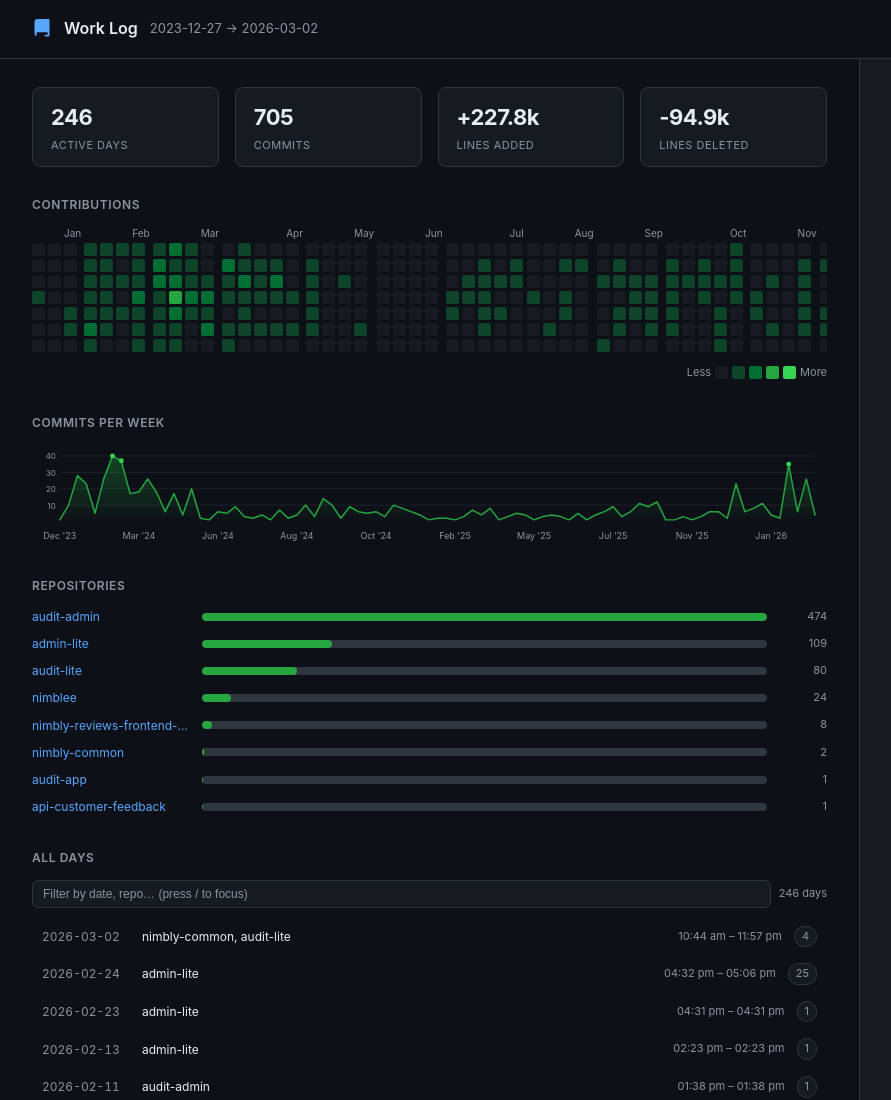
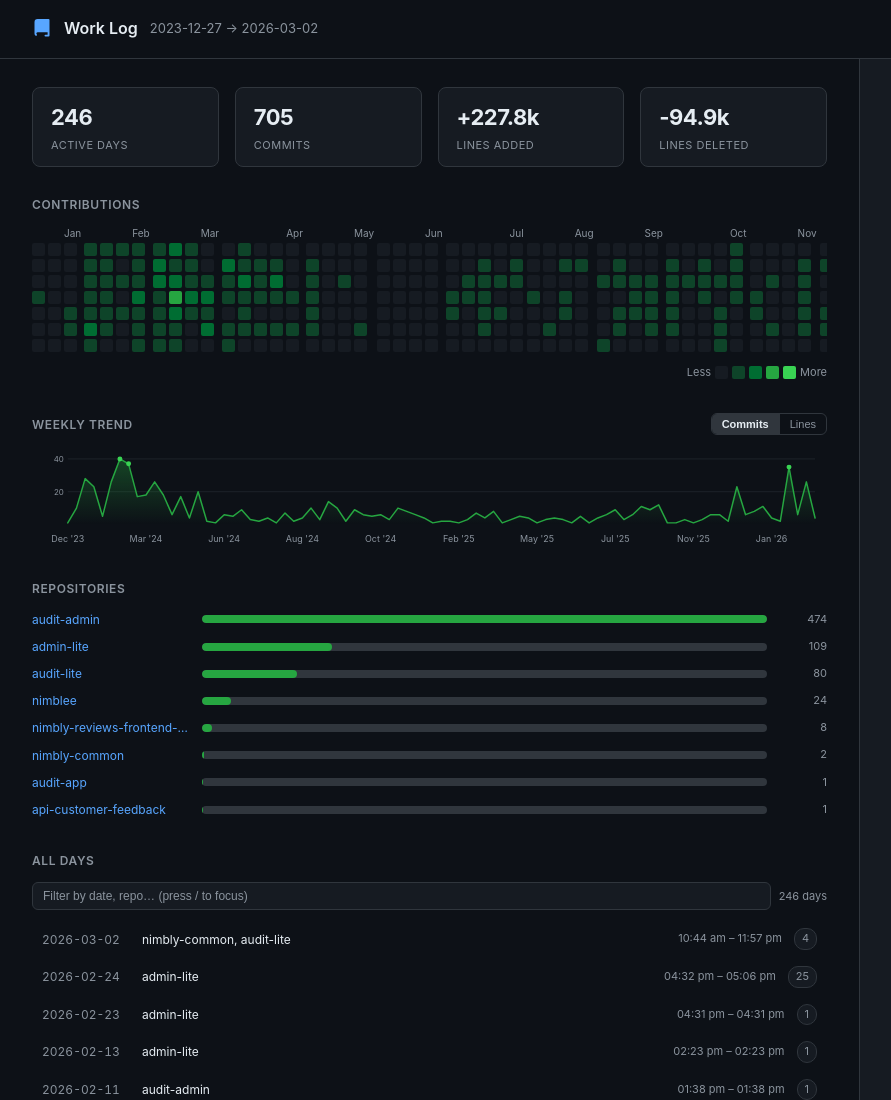
Before and after one commit to programmingMohit/work-logs, a plain HTML site: page index.html in a window 1280 px wide. Shown: the top 1100 px of the page, without its empty margins (0-891 px from the left). Drawn offline with nearby package versions, Linux system fonts and the light colour scheme.

Commit message:
feat: trend chart commits/lines toggle

```diff
--- a/index.html
+++ b/index.html
@@ -109,6 +109,17 @@
   .trend-wrap { margin-bottom: 32px; }
   .trend-chart { width: 100%; }
   .trend-dot { cursor: crosshair; }
+  .trend-header { display: flex; justify-content: space-between; align-items: center; margin-bottom: 12px; }
+  .trend-header .section-title { margin-bottom: 0; }
+  .toggle-group { display: flex; gap: 0; border: 1px solid var(--border); border-radius: 6px; overflow: hidden; }
+  .toggle-btn {
+    background: none; border: none; color: var(--muted);
+    font-size: 11px; padding: 4px 10px; cursor: pointer;
+    transition: background 0.1s, color 0.1s;
+  }
+  .toggle-btn:not(:last-child) { border-right: 1px solid var(--border); }
+  .toggle-btn:hover { background: var(--border); color: var(--text); }
+  .toggle-btn.active { background: var(--border); color: var(--text); font-weight: 600; }
 
   .repos-wrap { margin-bottom: 32px; }
   .repo-row { display: flex; align-items: center; gap: 10px; margin-bottom: 8px; }
@@ -238,7 +249,13 @@
       </div>
     </div>
     <div class="trend-wrap">
-      <div class="section-title">Commits per Week</div>
+      <div class="trend-header">
+        <div class="section-title">Weekly Trend</div>
+        <div class="toggle-group">
+          <button class="toggle-btn active" id="btn-commits" onclick="setTrendMetric('commits')">Commits</button>
+          <button class="toggle-btn" id="btn-lines" onclick="setTrendMetric('lines')">Lines</button>
+        </div>
+      </div>
       <div id="trend-chart" class="trend-chart"></div>
     </div>
     <div class="repos-wrap">
@@ -291,7 +308,7 @@ function render() {
   ].map(s => `<div class="stat"><div class="val">${s.val}</div><div class="lbl">${s.lbl}</div></div>`).join('');
 
   renderHeatmap(days);
-  renderTrendChart(days);
+  renderTrendChart(days, 'commits');
   renderRepoBars(days);
   renderRecentLogs(days);
 }
@@ -356,8 +373,17 @@ function renderHeatmap(days) {
   });
 }
 
-function renderTrendChart(days) {
-  // Group commits by Monday-anchored week
+let _trendDays = null;
+
+function setTrendMetric(metric) {
+  document.getElementById('btn-commits').classList.toggle('active', metric === 'commits');
+  document.getElementById('btn-lines').classList.toggle('active', metric === 'lines');
+  if (_trendDays) renderTrendChart(_trendDays, metric);
+}
+
+function renderTrendChart(days, metric) {
+  _trendDays = days;
+
   function weekKey(dateStr) {
     const d = new Date(dateStr);
     const monday = new Date(d);
@@ -365,31 +391,27 @@ function renderTrendChart(days) {
     return monday.toLocaleDateString('en-CA');
   }
 
-  const weeks = new Map();
-  days.forEach(d => { weeks.set(weekKey(d.date), (weeks.get(weekKey(d.date)) || 0) + d.commits); });
-  const entries = [...weeks.entries()].sort(([a], [b]) => a.localeCompare(b));
+  // Group by week
+  const weekMap = new Map();
+  days.forEach(d => {
+    const wk = weekKey(d.date);
+    if (!weekMap.has(wk)) weekMap.set(wk, { commits: 0, added: 0, deleted: 0 });
+    const w = weekMap.get(wk);
+    w.commits += d.commits;
+    w.added   += d.added   || 0;
+    w.deleted += d.deleted || 0;
+  });
+  const entries = [...weekMap.entries()].sort(([a], [b]) => a.localeCompare(b));
   if (entries.length < 2) return;
 
-  const values  = entries.map(([, v]) => v);
-  const maxVal  = Math.max(...values) || 1;
   const W = 800, H = 100;
-  const PAD = { top: 12, right: 12, bottom: 22, left: 28 };
+  const PAD = { top: 12, right: 12, bottom: 22, left: 36 };
   const cW = W - PAD.left - PAD.right;
   const cH = H - PAD.top  - PAD.bottom;
 
   const px = i => PAD.left + (i / (entries.length - 1)) * cW;
-  const py = v => PAD.top  + cH - (v / maxVal) * cH;
 
-  // Grid lines at 25/50/75/100%
-  const grid = [0.25, 0.5, 0.75, 1].map(f => {
-    const yv = PAD.top + cH - f * cH;
-    const label = Math.round(f * maxVal);
-    return `
-      <line x1="${PAD.left}" y1="${yv}" x2="${W - PAD.right}" y2="${yv}" stroke="#30363d" stroke-width="0.5"/>
-      <text x="${PAD.left - 4}" y="${yv + 3.5}" fill="#8b949e" font-size="8" text-anchor="end">${label}</text>`;
-  }).join('');
-
-  // X-axis month labels — one per ~8 weeks
+  // X-axis labels
   const interval = Math.max(1, Math.ceil(entries.length / 10));
   const xLabels = entries.map(([wk], i) => {
     if (i % interval !== 0) return '';
@@ -398,22 +420,30 @@ function renderTrendChart(days) {
     return `<text x="${px(i)}" y="${H - 4}" fill="#8b949e" font-size="9" text-anchor="middle">${lbl}</text>`;
   }).join('');
 
+  let svgContent = '';
+
+  if (metric === 'commits') {
+    const values  = entries.map(([, w]) => w.commits);
+    const maxVal  = Math.max(...values) || 1;
+    const py = v => PAD.top + cH - (v / maxVal) * cH;
+
+    const grid = [0.5, 1].map(f => {
+      const yv = PAD.top + cH - f * cH;
+      return `<line x1="${PAD.left}" y1="${yv}" x2="${W - PAD.right}" y2="${yv}" stroke="#30363d" stroke-width="0.5"/>
+        <text x="${PAD.left - 4}" y="${yv + 3.5}" fill="#8b949e" font-size="8" text-anchor="end">${Math.round(f * maxVal)}</text>`;
+    }).join('');
+
     const linePoints = values.map((v, i) => `${px(i)},${py(v)}`).join(' ');
     const areaPoints = `${px(0)},${PAD.top + cH} ${linePoints} ${px(entries.length - 1)},${PAD.top + cH}`;
-
-  // Hover dots (transparent, activate tooltip)
-  const dots = entries.map(([wk, v], i) =>
-    `<circle class="trend-dot" cx="${px(i)}" cy="${py(v)}" r="5" fill="transparent"
-      data-week="${wk}" data-commits="${v}"/>`
+    const threshold  = maxVal * 0.85;
+    const peakDots   = entries.map(([, w], i) =>
+      w.commits >= threshold ? `<circle cx="${px(i)}" cy="${py(w.commits)}" r="2.5" fill="var(--green-4)" pointer-events="none"/>` : ''
+    ).join('');
+    const dots = entries.map(([wk, w], i) =>
+      `<circle class="trend-dot" cx="${px(i)}" cy="${py(w.commits)}" r="5" fill="transparent" data-week="${wk}" data-commits="${w.commits}"/>`
     ).join('');
 
-  // Visible dots only for peaks (top 15%)
-  const threshold = maxVal * 0.85;
-  const peakDots = entries.map(([, v], i) =>
-    v >= threshold ? `<circle cx="${px(i)}" cy="${py(v)}" r="2.5" fill="var(--green-4)" pointer-events="none"/>` : ''
-  ).join('');
-
-  const svg = `<svg viewBox="0 0 ${W} ${H}" xmlns="http://www.w3.org/2000/svg" style="width:100%;height:auto;display:block;" id="trend-svg">
+    svgContent = `
       <defs>
         <linearGradient id="trendGrad" x1="0" y1="0" x2="0" y2="1">
           <stop offset="0%" stop-color="#26a641" stop-opacity="0.35"/>
@@ -423,14 +453,48 @@ function renderTrendChart(days) {
       ${grid}
       <polygon points="${areaPoints}" fill="url(#trendGrad)"/>
       <polyline points="${linePoints}" fill="none" stroke="#26a641" stroke-width="1.5" stroke-linejoin="round" stroke-linecap="round"/>
-    ${peakDots}
-    ${dots}
-    ${xLabels}
-  </svg>`;
+      ${peakDots}${dots}${xLabels}`;
 
-  document.getElementById('trend-chart').innerHTML = svg;
+  } else {
+    const addedVals   = entries.map(([, w]) => w.added);
+    const deletedVals = entries.map(([, w]) => w.deleted);
+    const maxVal      = Math.max(...addedVals, ...deletedVals) || 1;
+    const py = v => PAD.top + cH - (v / maxVal) * cH;
 
-  // Tooltip
+    const grid = [0.5, 1].map(f => {
+      const yv  = PAD.top + cH - f * cH;
+      const lbl = f * maxVal >= 1000 ? (f * maxVal / 1000).toFixed(1) + 'k' : Math.round(f * maxVal);
+      return `<line x1="${PAD.left}" y1="${yv}" x2="${W - PAD.right}" y2="${yv}" stroke="#30363d" stroke-width="0.5"/>
+        <text x="${PAD.left - 4}" y="${yv + 3.5}" fill="#8b949e" font-size="8" text-anchor="end">${lbl}</text>`;
+    }).join('');
+
+    const addedPoints   = addedVals.map((v, i)   => `${px(i)},${py(v)}`).join(' ');
+    const deletedPoints = deletedVals.map((v, i)  => `${px(i)},${py(v)}`).join(' ');
+    const areaPoints    = `${px(0)},${PAD.top + cH} ${addedPoints} ${px(entries.length - 1)},${PAD.top + cH}`;
+
+    // Transparent hover dots carrying both values
+    const dots = entries.map(([wk, w], i) =>
+      `<circle class="trend-dot" cx="${px(i)}" cy="${py(w.added)}" r="5" fill="transparent"
+        data-week="${wk}" data-added="${w.added}" data-deleted="${w.deleted}"/>`
+    ).join('');
+
+    svgContent = `
+      <defs>
+        <linearGradient id="trendGrad" x1="0" y1="0" x2="0" y2="1">
+          <stop offset="0%" stop-color="#3fb950" stop-opacity="0.2"/>
+          <stop offset="100%" stop-color="#3fb950" stop-opacity="0"/>
+        </linearGradient>
+      </defs>
+      ${grid}
+      <polygon points="${areaPoints}" fill="url(#trendGrad)"/>
+      <polyline points="${addedPoints}"   fill="none" stroke="#3fb950" stroke-width="1.5" stroke-linejoin="round" stroke-linecap="round"/>
+      <polyline points="${deletedPoints}" fill="none" stroke="#f85149" stroke-width="1.5" stroke-linejoin="round" stroke-linecap="round" stroke-dasharray="3,2"/>
+      ${dots}${xLabels}`;
+  }
+
+  document.getElementById('trend-chart').innerHTML =
+    `<svg viewBox="0 0 ${W} ${H}" xmlns="http://www.w3.org/2000/svg" style="width:100%;height:auto;display:block;" id="trend-svg">${svgContent}</svg>`;
+
   const tooltip = document.getElementById('tooltip');
   document.getElementById('trend-svg').addEventListener('mousemove', e => {
     const dot = e.target.closest('.trend-dot');
@@ -438,7 +502,9 @@ function renderTrendChart(days) {
     tooltip.style.display = 'block';
     tooltip.style.left = (e.clientX + 12) + 'px';
     tooltip.style.top  = (e.clientY - 28) + 'px';
-    tooltip.textContent = `w/c ${dot.dataset.week} · ${dot.dataset.commits} commits`;
+    tooltip.textContent = metric === 'commits'
+      ? `w/c ${dot.dataset.week} · ${dot.dataset.commits} commits`
+      : `w/c ${dot.dataset.week} · +${Number(dot.dataset.added).toLocaleString()} / -${Number(dot.dataset.deleted).toLocaleString()}`;
   });
   document.getElementById('trend-svg').addEventListener('mouseleave', () => {
     tooltip.style.display = 'none';
```
Lines whose indentation alone changed are shown as unchanged.
